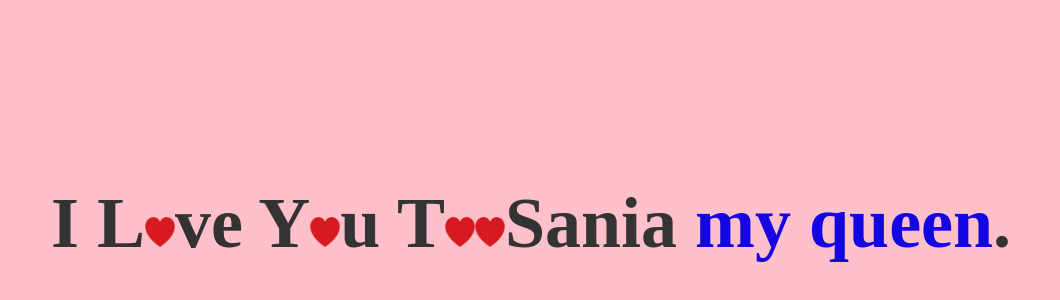
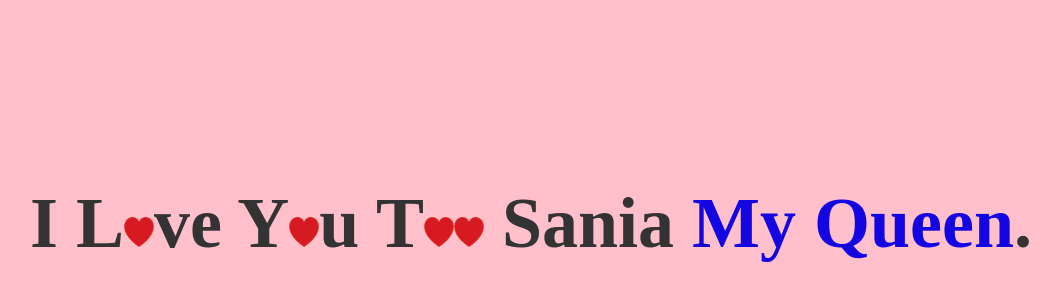
Before and after one commit to shahriartamim18/love, a plain HTML site: page yes.html in a window 1280 px wide. Shown: the part 10-310 px from the top of the page, without its empty margins (109-1169 px from the left). Drawn offline with Linux system fonts and the light colour scheme.

Commit message:
message6

```diff
--- a/yes.html
+++ b/yes.html
@@ -9,7 +9,7 @@
 <body>
 	<div class="container">
 		<div class="yes">
-			<h2>I L<img src="kisspng-love-heart-love-heart-romance-clip-art-picture-of-red-heart-5aaeb718420cb8.8640685015213995762706.png" alt="">ve Y<img src="kisspng-love-heart-love-heart-romance-clip-art-picture-of-red-heart-5aaeb718420cb8.8640685015213995762706.png" alt="">u T<img src="kisspng-love-heart-love-heart-romance-clip-art-picture-of-red-heart-5aaeb718420cb8.8640685015213995762706.png" alt=""><img src="kisspng-love-heart-love-heart-romance-clip-art-picture-of-red-heart-5aaeb718420cb8.8640685015213995762706.png" alt="">Sania <span id="color">my queen</span>.</h2>
+			<h2>I L<img src="kisspng-love-heart-love-heart-romance-clip-art-picture-of-red-heart-5aaeb718420cb8.8640685015213995762706.png" alt="">ve Y<img src="kisspng-love-heart-love-heart-romance-clip-art-picture-of-red-heart-5aaeb718420cb8.8640685015213995762706.png" alt="">u T<img src="kisspng-love-heart-love-heart-romance-clip-art-picture-of-red-heart-5aaeb718420cb8.8640685015213995762706.png" alt=""><img src="kisspng-love-heart-love-heart-romance-clip-art-picture-of-red-heart-5aaeb718420cb8.8640685015213995762706.png" alt=""> Sania <span id="color">My Queen</span>.</h2>
 
 		</div>
 	</div>
```
